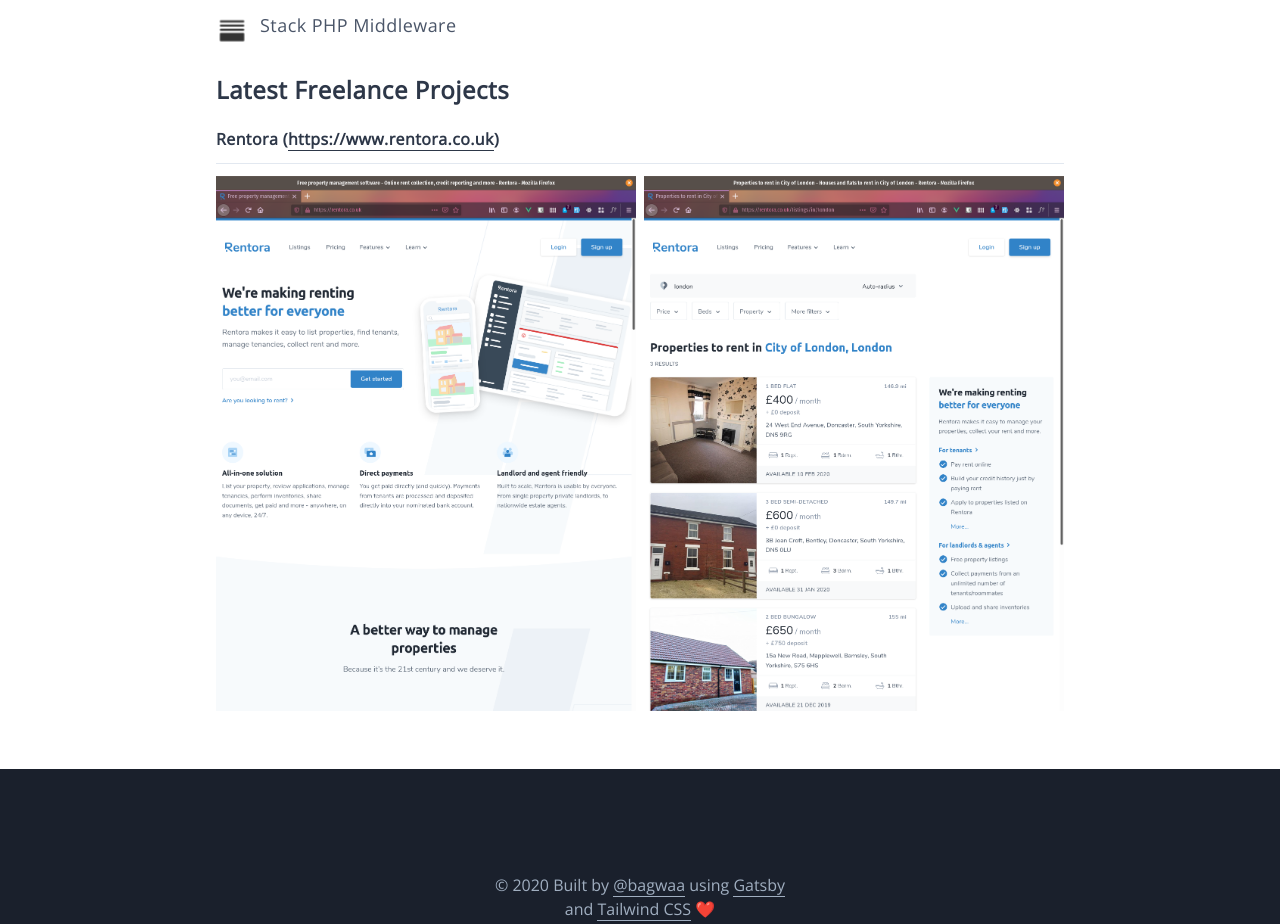
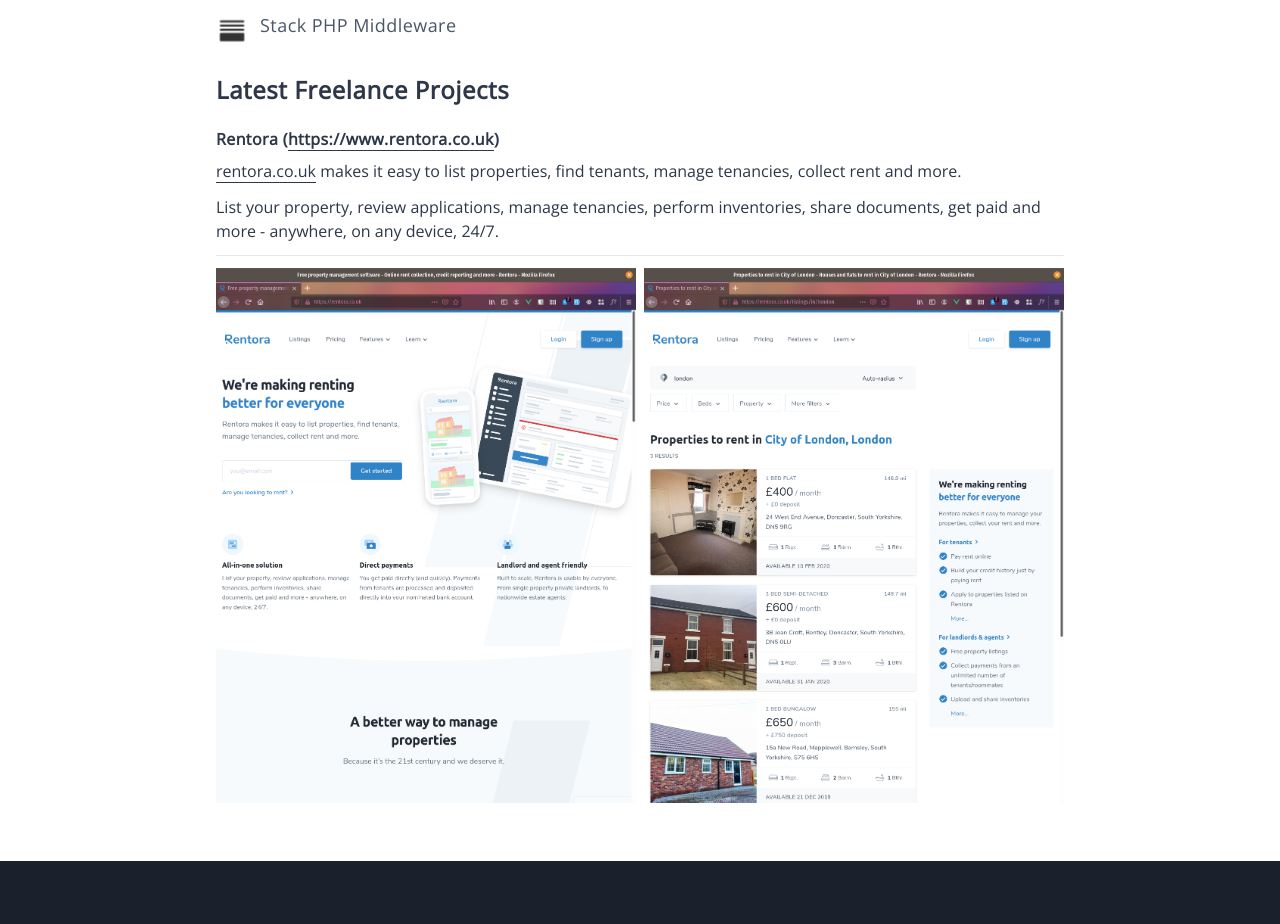
Before and after one commit to bagwaa/richardbagshaw.co.uk, a Gatsby site: page / in a window 1280 px wide. Shown: the part 1525-2449 px from the top of the page. Built offline with nearby package versions, Linux system fonts and the light colour scheme; Gatsby itself is replaced by a stand-in of ours; some packages are replaced by stand-ins of ours.

Commit message:
Add rentora content

```diff
--- a/src/pages/index.js
+++ b/src/pages/index.js
@@ -93,9 +93,18 @@
               </h3>
             </div>
             <div className="w-full px-6">
-              <div className="font-os font-extrabold text-1xl md:text-1xl tracking-wide text-gray-800 pb-3 mb-3 border-b">
-                Rentora (<a href="https://www.rentora.co.uk">https://www.rentora.co.uk</a>)
+              <div className="font-os text-gray-800 pb-3 mb-3 border-b">
+                <div className="font-extrabold text-1xl md:text-1xl tracking-wide mb-2">
+                  Rentora (<a href="https://www.rentora.co.uk">https://www.rentora.co.uk</a>)
+                </div>
+                <p>
+                  <a href="https://www.rentora.co.uk">rentora.co.uk</a> makes it easy to list properties, find tenants, manage tenancies, collect rent and more.
+                </p>
+                <p className="mt-3">
+                List your property, review applications, manage tenancies, perform inventories, share documents, get paid and more - anywhere, on any device, 24/7.
+                </p>
               </div>
+
               <div className="inline-block pr-1 w-1/2">
                 <a href="https://rentora.co.uk/" target="_new">
                   <img src={projectRentora1} />
```
